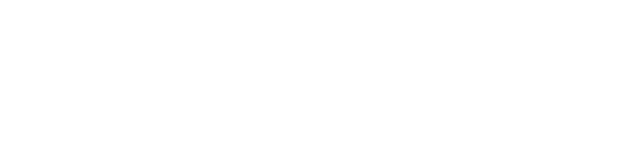
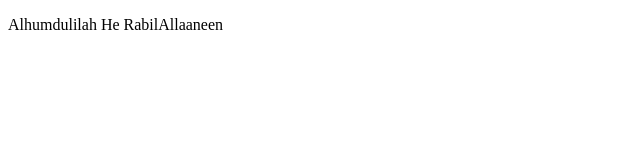
Before and after one commit to hafizbilal01/thisisnewpractice, a plain HTML site: page index.html in a window 1280 px wide. Shown: the whole page, without its empty margins (0-640 px from the left). Drawn offline with Linux system fonts and the light colour scheme.

Commit message:
Hello There is new paragraph in it

```diff
--- a/index.html
+++ b/index.html
@@ -6,5 +6,6 @@
 </head>
 <body>
 
+<p>Alhumdulilah He RabilAllaaneen</p>
 </body>
 </html>
```
